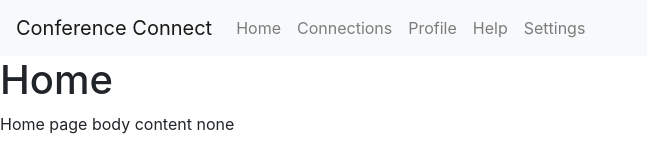
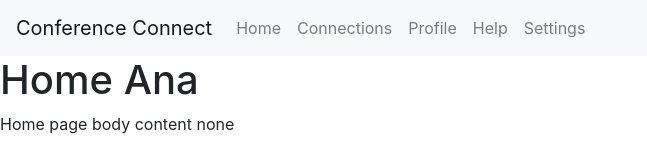
Before and after one commit to anaashrafi/conference-connect, a React (Create React App) app: page / in a window 1280 px wide. Shown: the top 160 px of the page, without its empty margins (0-647 px from the left). Built offline with nearby package versions, Linux system fonts and the light colour scheme; no server answers.

Commit message:
testing new branch with home page

```diff
--- a/src/components/Home.js
+++ b/src/components/Home.js
@@ -20,7 +20,7 @@ class Home extends React.Component {
 
         return (
            <div>
-            <h1>Home</h1>
+            <h1>Home Ana</h1>
             <p>Home page body content {this.state.result}</p>
            </div>
         );
```
